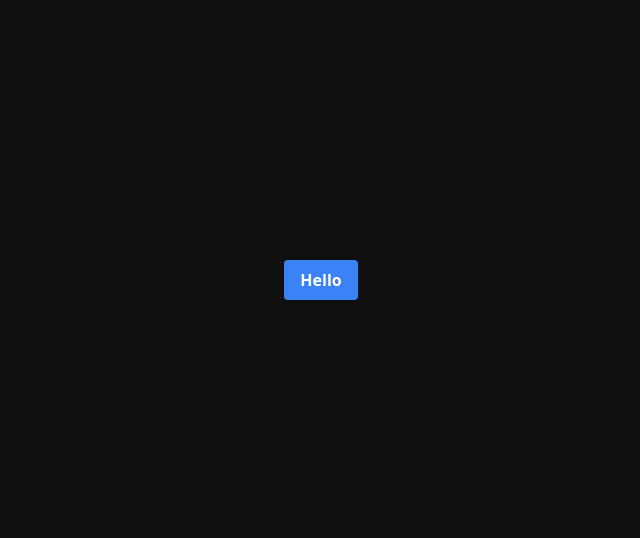
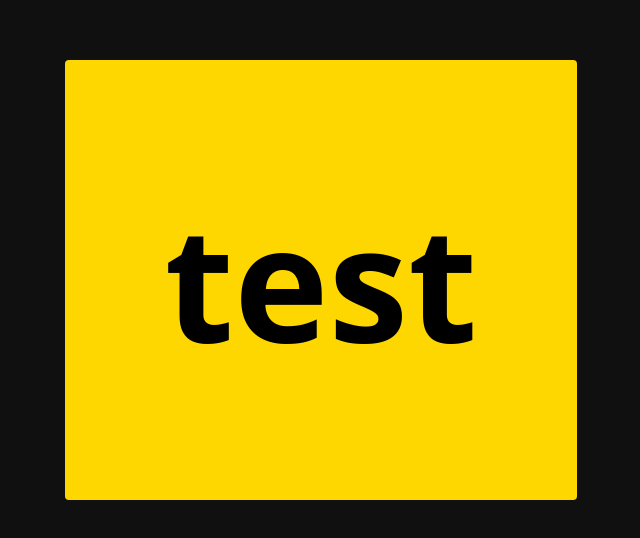
Before and after one commit to bosnan-dev/typescript-react-nextjs, a Next.js app: page / in a window 1280 px wide. Shown: the part 120-658 px from the top of the page, without its empty margins (319-959 px from the left). Built offline with nearby package versions, Linux system fonts and the light colour scheme.

Commit message:
CSS Properties in TypeScript

```diff
--- a/app/page.tsx
+++ b/app/page.tsx
@@ -1,15 +1,9 @@
-type Color = "red" | "blue" | "yellow" | "green" | "black" | "white" | "gray";
-
 type ButtonProps = {
-  text: string;
-  subtitle?: string;
-  color?: Color;
-  backgroundColor?: Color;
-  sizes: 30 | 40 | 50 | 60 | 70 | 80 | 90 | 100;
+  style: React.CSSProperties;
 }
 
-function Button({text}: ButtonProps) {
-  return <button>{text}</button>
+function Button({style}: ButtonProps) {
+  return <button style={style}>test</button>
 }
 
 // const Button = ({text}: ButtonProps) => {
@@ -23,10 +17,12 @@ function Button({text}: ButtonProps) {
 function Page() {
   return (
     <div>
-      <Button text="Hello"
-      backgroundColor="gray"
-      color="red"
-      sizes={50}
+      <Button style={{
+        backgroundColor: 'gold',
+        color: 'black',
+        fontSize: "160px",
+        padding: "100px"
+      }}
       />
     </div>
   )
```
